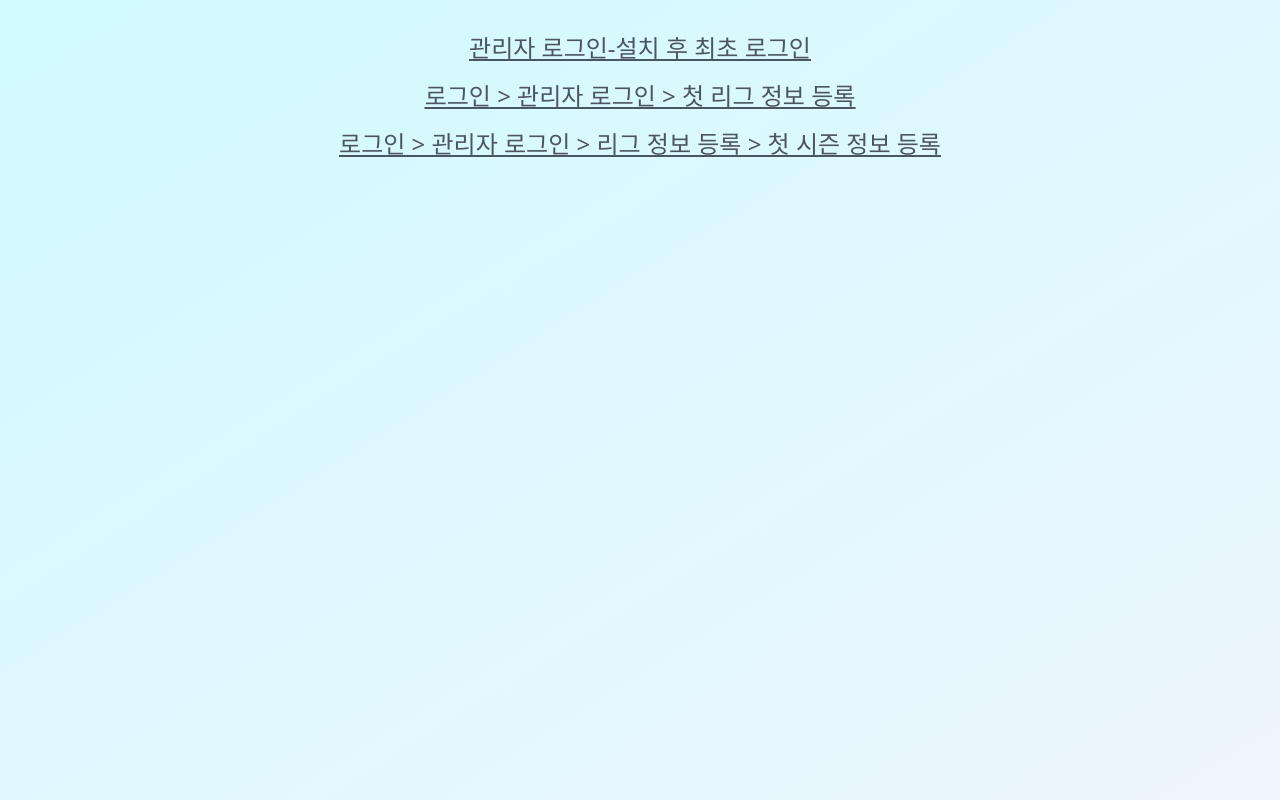
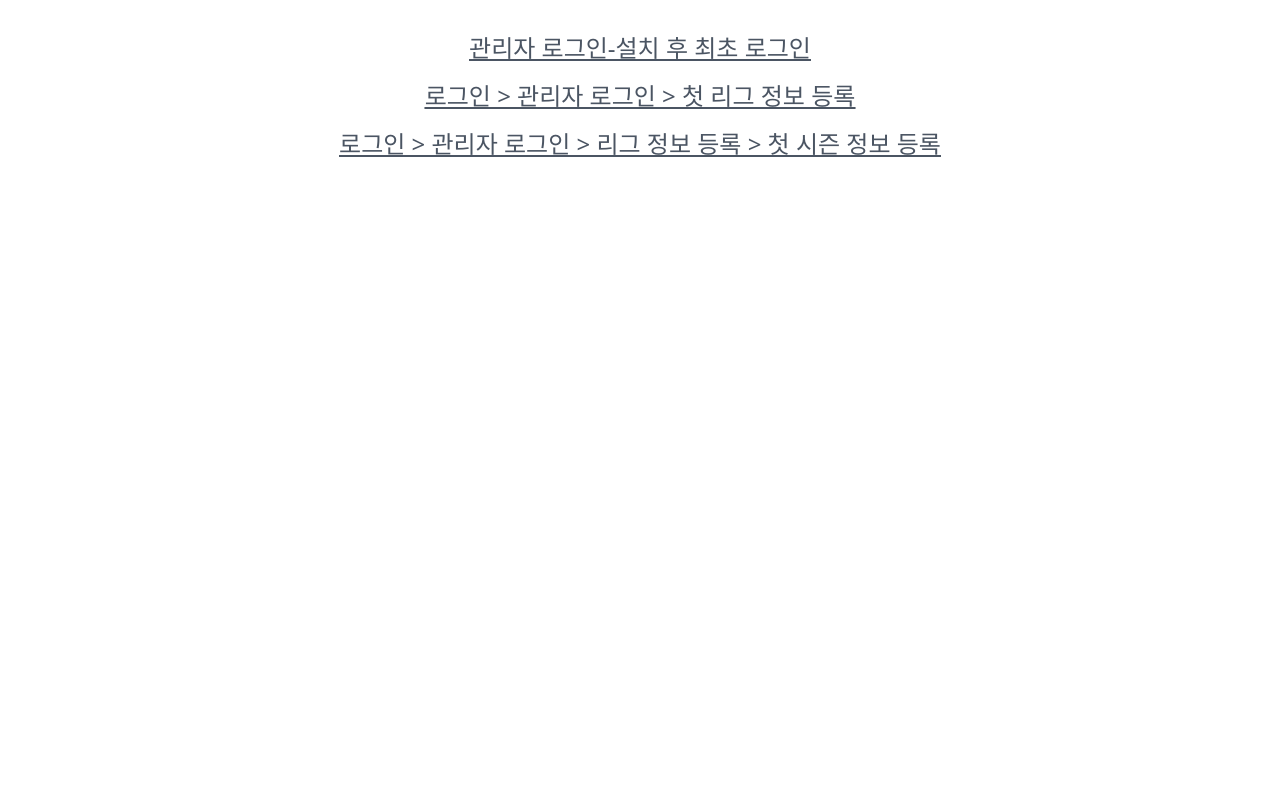
Before and after one commit to socool2/leaguegogo, a SvelteKit app in the folder front/: page / in a window 1280 px wide. Built offline with nearby package versions, Linux system fonts and the light colour scheme.

Commit message:
Update Structures

```diff
--- /dev/null
+++ b/front/src/routes/(main)/+layout.svelte
@@ -0,0 +1,6 @@
+<script lang="ts">
+
+</script>
+
+
+<slot></slot>
--- /dev/null
+++ b/front/src/routes/(register)/+layout.svelte
@@ -0,0 +1 @@
+<div class={"overflow-auto bg-gradient-to-br from-cyan-100 to-blue-50 h-screen w-screen"}><slot></slot></div>
--- a/front/src/routes/+layout.svelte
+++ b/front/src/routes/+layout.svelte
@@ -1,4 +1,4 @@
 <script>
-  import "../app.css";
+  import "$lib/app.css";
 </script>
-<div class={"overflow-auto bg-gradient-to-br from-cyan-100 to-blue-50 h-screen w-screen"}><slot></slot></div>
+<slot></slot>
```
Also changed, not shown: front/src/lib/app.css (renamed from front/src/app.css), front/src/routes/(register)/admin/+page.svelte (renamed from front/src/routes/admin/+page.svelte), front/src/routes/(register)/league/register/+page.svelte (renamed from front/src/routes/league/register/+page.svelte), front/src/routes/(register)/season/register/+page.svelte (renamed from front/src/routes/season/register/+page.svelte).
